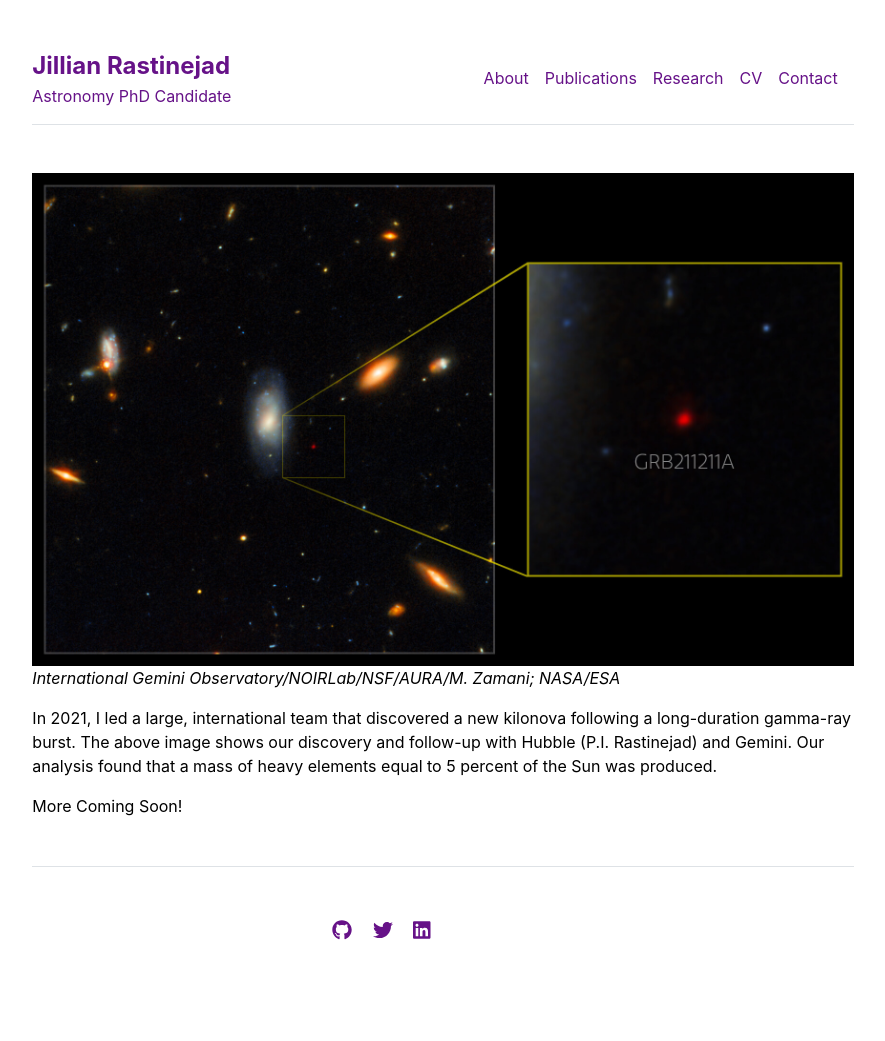
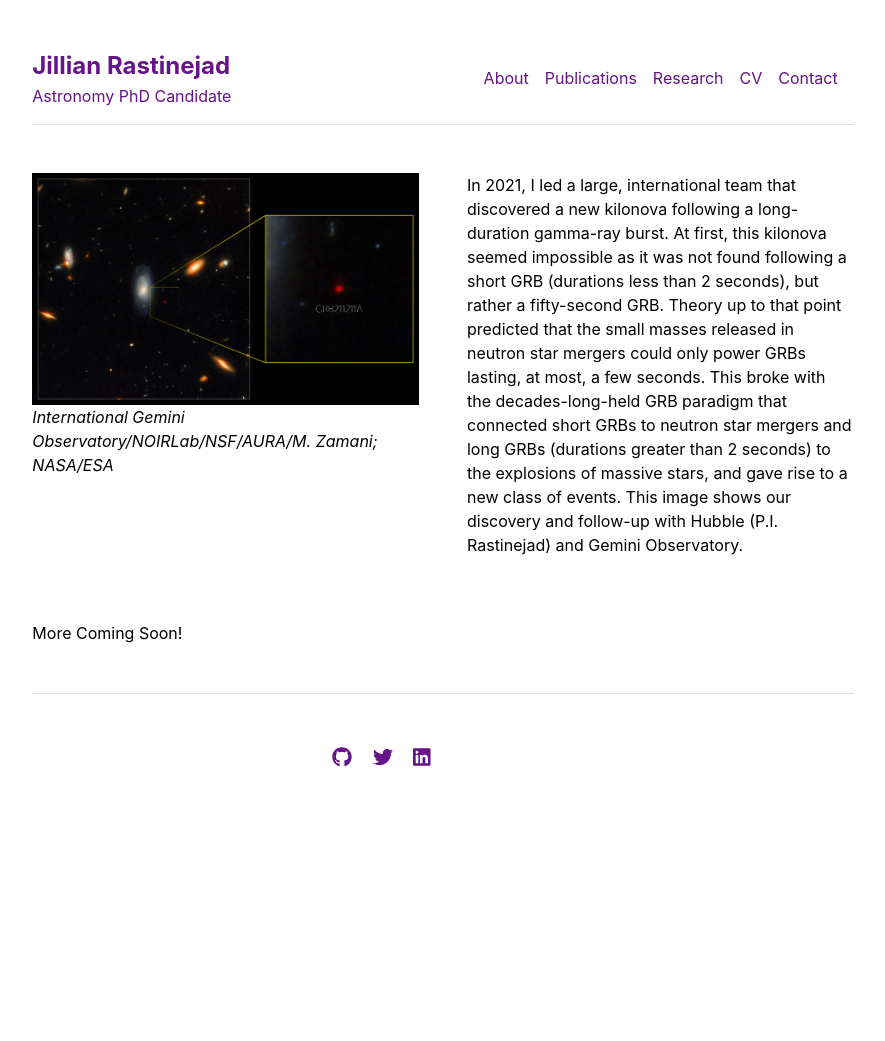
Before and after one commit to jrastinejad/jrastinejad.github.io, a Jekyll site: the page built from courses.md, in a window 1280 px wide. Shown: the whole page, without its empty margins (197-1082 px from the left). Built offline with Jekyll 4.4.1, drawn with Linux system fonts in a browser that asks for light colours; after the commit the page ends 900 px from its top, so only the background shows below that.

Commit message:
adding research

```diff
--- a/_layouts/courses.html
+++ b/_layouts/courses.html
@@ -3,13 +3,17 @@ layout: default
 ---
 
 {{ content }}
+<div class="row g-5 mb-5">
+    <div class="col-md-6">
+        <img src="{{ site.github.url }}/assets/img/noirlab2228b.jpg" alt="Contact" width="100%">
+        <p>
+            <i>International Gemini Observatory/NOIRLab/NSF/AURA/M. Zamani; NASA/ESA</i>
+        </p>
+    </div>
+    <div class="col-md-6">
+        <p>In 2021, I led a large, international team that discovered a new kilonova following a long-duration gamma-ray burst. At first, this kilonova seemed impossible as it was not found following a short GRB (durations less than 2 seconds), but rather a fifty-second GRB. Theory up to that point predicted that the small masses released in neutron star mergers could only power GRBs lasting, at most, a few seconds. This broke with the decades-long-held GRB paradigm that connected short GRBs to neutron star mergers and long GRBs (durations greater than 2 seconds) to the explosions of massive stars, and gave rise to a new class of events. This image shows our discovery and follow-up with Hubble (P.I. Rastinejad) and Gemini Observatory. </p>
+    </div>
+</div>
 
-<img src="{{ site.github.url }}/assets/img/noirlab2228b.jpg" alt="Contact" width="100%">
-
-<p>
-    <i>International Gemini Observatory/NOIRLab/NSF/AURA/M. Zamani; NASA/ESA</i>
-</p>
-
-<p>In 2021, I led a large, international team that discovered a new kilonova following a long-duration gamma-ray burst. The above image shows our discovery and follow-up with Hubble (P.I. Rastinejad) and Gemini. Our analysis found that a mass of heavy elements equal to 5 percent of the Sun was produced. </p>
 
 <p>More Coming Soon!</p>
--- a/_layouts/people.html
+++ b/_layouts/people.html
@@ -8,6 +8,6 @@ layout: default
 
 <h3 class="fw-bold border-bottom pb-3 mb-5">About</h3>
 
-<p>I am a PhD candidate in the Fong research group at Northwestern University. In 2019, I graduated from the University of Connecticut, where I double-majored in Physics and Human Rights, and minored in Mathematics and Astrophysics.</p>
+<p>I am a PhD candidate at Northwestern University, where I work with Prof. Wen-fai Fong. In 2019, I graduated from the University of Connecticut, where I double-majored in Physics and Human Rights, and minored in Mathematics and Astrophysics.</p>
 
 <p>I grew up in two beautiful New England towns: Old Saybrook, Connecticut, and Sudbury, Massachusetts. Though the Midwest's flatness took some getting used to, I enjoy living in Chicago and experiencing the vibrant comedy, unique neighborhoods and beautiful lakefront that the city has to offer. I am Chinese-Iranian-American, and like to try new recipes/scattered directions from my grandmother from these cultures in my free time.</p>
```
